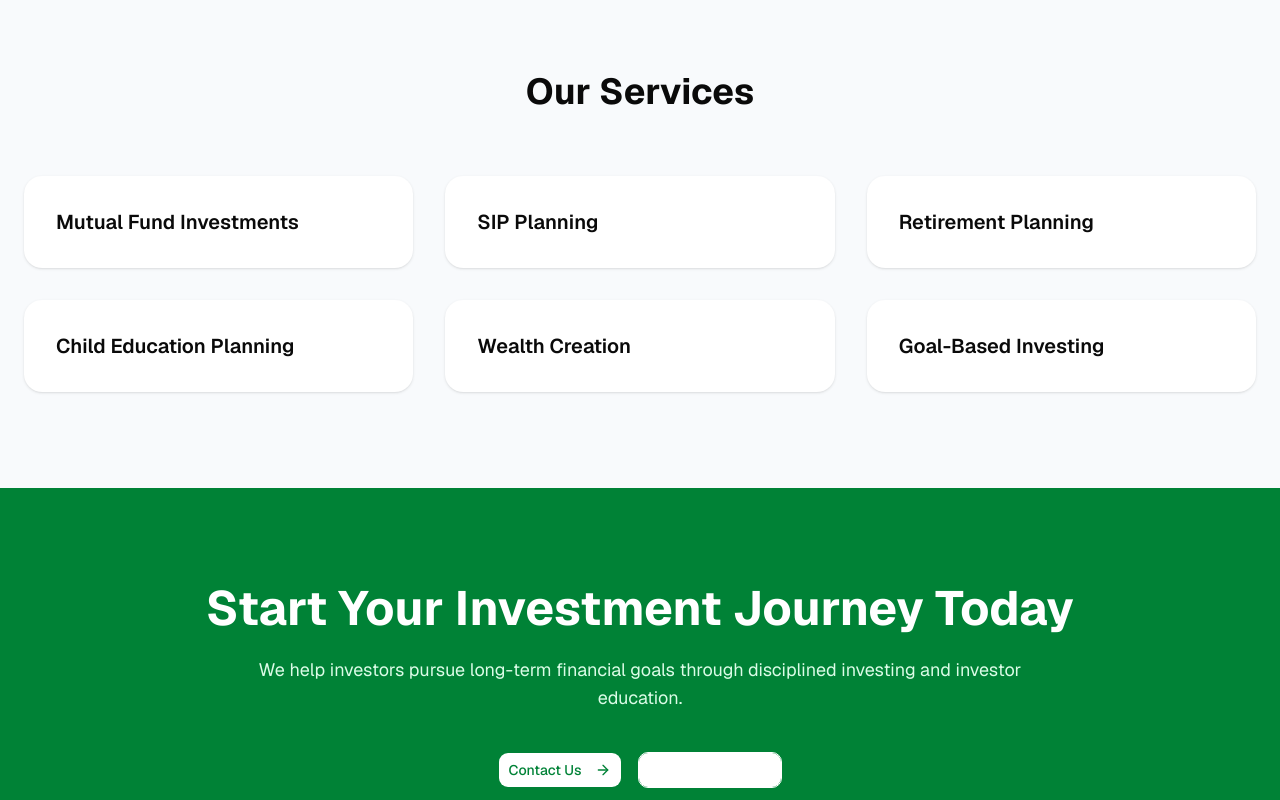
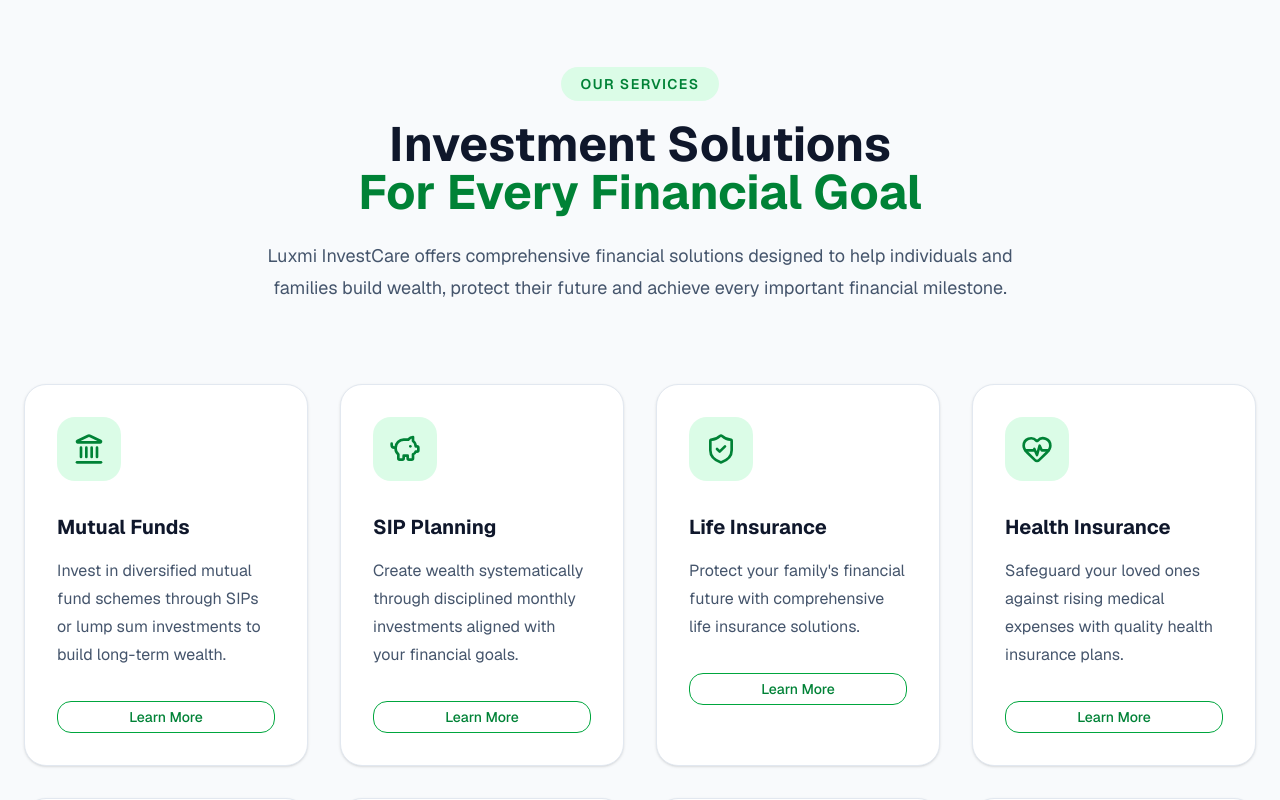
Before and after one commit to shivpawan007/LuxmiInvestCare, a Next.js app: page / in a window 1280 px wide. Shown: the part 2320-3120 px from the top of the page. Built offline with nearby package versions, Linux system fonts and the light colour scheme.

Commit message:
Module 5 - Premium Services Section Completed

```diff
--- a/components/home/Services.tsx
+++ b/components/home/Services.tsx
@@ -1,39 +1,149 @@
+"use client";
+
+import { motion } from "framer-motion";
+import {
+    Landmark,
+    PiggyBank,
+    ShieldCheck,
+    HeartPulse,
+    GraduationCap,
+    Target,
+    LineChart,
+    ArrowRight,
+} from "lucide-react";
+
+import { Button } from "@/components/ui/Button";
+
 const services = [
-    "Mutual Fund Investments",
-    "SIP Planning",
-    "Retirement Planning",
-    "Child Education Planning",
-    "Wealth Creation",
-    "Goal-Based Investing",
+    {
+        title: "Mutual Funds",
+        description:
+            "Invest in diversified mutual fund schemes through SIPs or lump sum investments to build long-term wealth.",
+        icon: Landmark,
+    },
+    {
+        title: "SIP Planning",
+        description:
+            "Create wealth systematically through disciplined monthly investments aligned with your financial goals.",
+        icon: PiggyBank,
+    },
+    {
+        title: "Life Insurance",
+        description:
+            "Protect your family's financial future with comprehensive life insurance solutions.",
+        icon: ShieldCheck,
+    },
+    {
+        title: "Health Insurance",
+        description:
+            "Safeguard your loved ones against rising medical expenses with quality health insurance plans.",
+        icon: HeartPulse,
+    },
+    {
+        title: "Child Education Planning",
+        description:
+            "Plan today for your child's higher education and future aspirations through smart investments.",
+        icon: GraduationCap,
+    },
+    {
+        title: "Retirement Planning",
+        description:
+            "Build a financially independent retirement with long-term investment planning.",
+        icon: Target,
+    },
+    {
+        title: "Portfolio Review",
+        description:
+            "Get professional insights on your existing investment portfolio and optimize performance.",
+        icon: LineChart,
+    },
+    {
+        title: "Goal-Based Investing",
+        description:
+            "Personalized investment strategies for buying a home, wealth creation, retirement and more.",
+        icon: ArrowRight,
+    },
 ];
 
 export default function Services() {
     return (
-        <section className="bg-slate-50 py-24">
+        <section
+            id="services"
+            className="bg-slate-50 py-24"
+        >
+            <div className="mx-auto max-w-7xl px-6">
+                {/* Heading */}
 
-            <div className="mx-auto max-w-7xl px-6">
+                <motion.div
+                    initial={{ opacity: 0, y: 30 }}
+                    whileInView={{ opacity: 1, y: 0 }}
+                    viewport={{ once: true }}
+                    transition={{ duration: 0.6 }}
+                    className="mx-auto max-w-3xl text-center"
+                >
+                    <span className="rounded-full bg-green-100 px-5 py-2 text-sm font-semibold uppercase tracking-widest text-green-700">
+                        Our Services
+                    </span>
 
-                <h2 className="text-center text-4xl font-bold">
-                    Our Services
-                </h2>
+                    <h2 className="mt-6 text-4xl font-bold text-slate-900 lg:text-5xl">
+                        Investment Solutions
+                        <span className="block text-green-700">
+                            For Every Financial Goal
+                        </span>
+                    </h2>
 
-                <div className="mt-16 grid gap-8 md:grid-cols-2 lg:grid-cols-3">
+                    <p className="mt-6 text-lg leading-8 text-slate-600">
+                        Luxmi InvestCare offers comprehensive financial solutions
+                        designed to help individuals and families build wealth,
+                        protect their future and achieve every important financial
+                        milestone.
+                    </p>
+                </motion.div>
 
-                    {services.map((service) => (
-                        <div
-                            key={service}
-                            className="rounded-2xl bg-white p-8 shadow-sm transition hover:shadow-lg"
-                        >
-                            <h3 className="text-xl font-semibold">
-                                {service}
-                            </h3>
-                        </div>
-                    ))}
+                {/* Cards */}
 
+                <div className="mt-20 grid gap-8 md:grid-cols-2 xl:grid-cols-4">
+                    {services.map((service, index) => {
+                        const Icon = service.icon;
+
+                        return (
+                            <motion.div
+                                key={service.title}
+                                initial={{ opacity: 0, y: 40 }}
+                                whileInView={{ opacity: 1, y: 0 }}
+                                viewport={{ once: true }}
+                                transition={{
+                                    delay: index * 0.08,
+                                    duration: 0.5,
+                                }}
+                                whileHover={{
+                                    y: -8,
+                                }}
+                                className="group rounded-3xl border border-slate-200 bg-white p-8 shadow-sm transition-all duration-300 hover:border-green-600 hover:shadow-2xl"
+                            >
+                                <div className="flex h-16 w-16 items-center justify-center rounded-2xl bg-green-100 transition group-hover:bg-green-700">
+                                    <Icon className="h-8 w-8 text-green-700 transition group-hover:text-white" />
+                                </div>
+
+                                <h3 className="mt-8 text-xl font-bold text-slate-900">
+                                    {service.title}
+                                </h3>
+
+                                <p className="mt-4 leading-7 text-slate-600">
+                                    {service.description}
+                                </p>
+
+                                <Button
+                                    variant="outline"
+                                    className="mt-8 w-full rounded-xl border-green-600 text-green-700 hover:bg-green-700 hover:text-white"
+                                >
+                                    Learn More
+                                </Button>
+                            </motion.div>
+                        );
+                    })}
                 </div>
-
             </div>
-
         </section>
     );
 }
```
